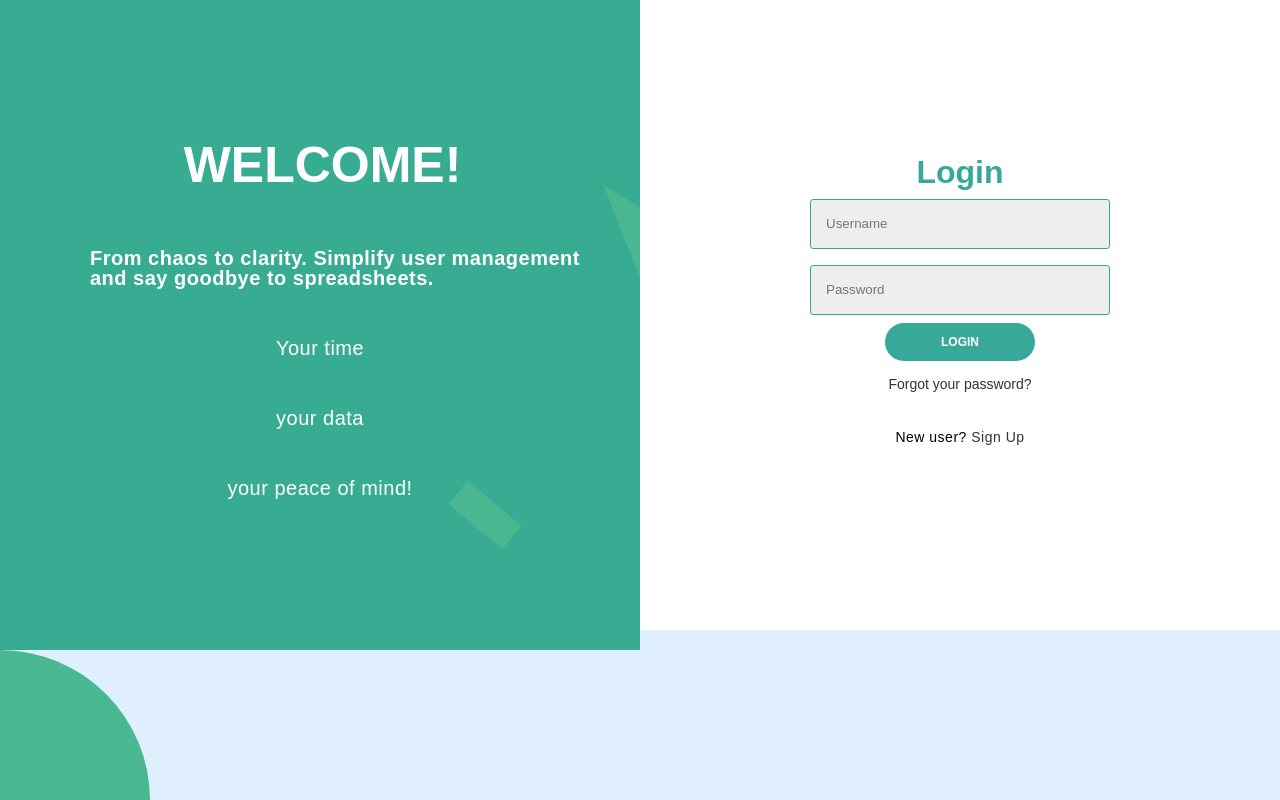
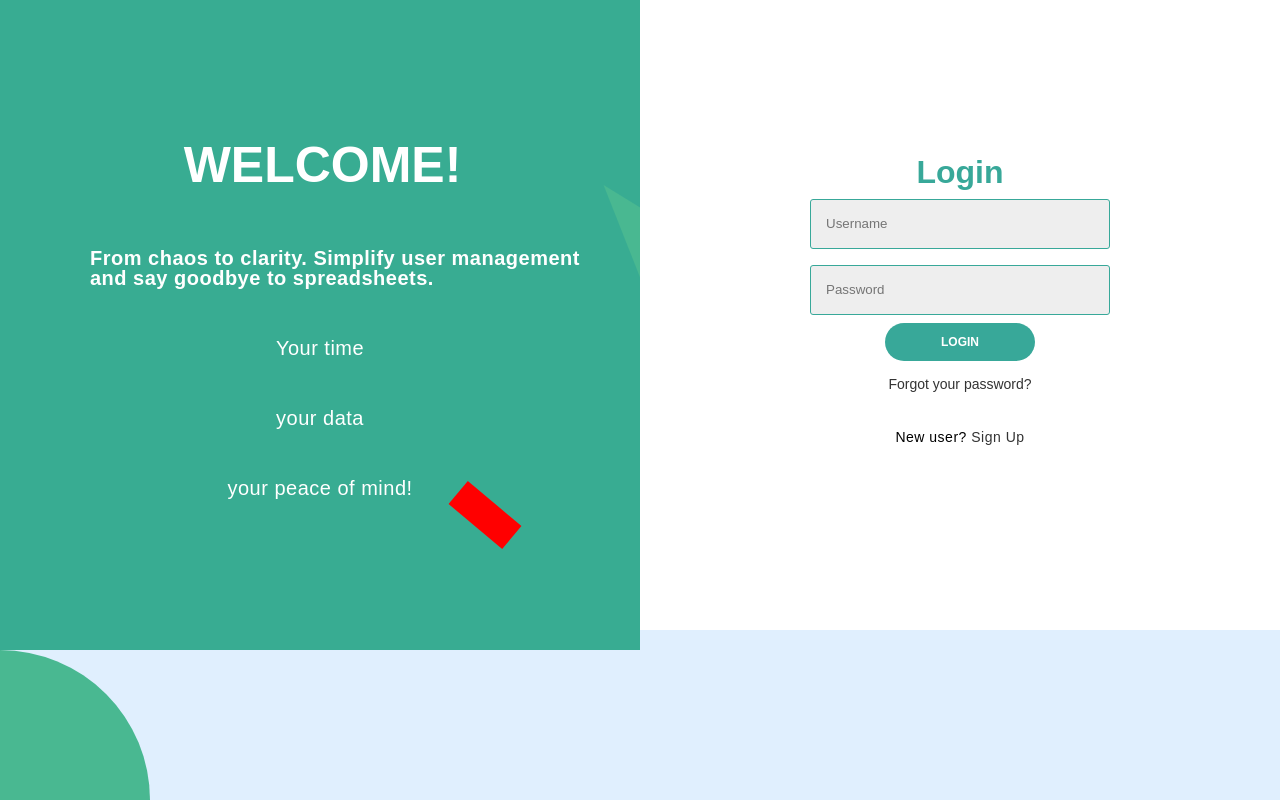
Before and after one commit to naolatomsa/User-Management-, a React (Create React App) app: page /login in a window 1280 px wide. Built offline with nearby package versions, Linux system fonts and the light colour scheme.

Commit message:
commit 2

```diff
--- a/src/login.css
+++ b/src/login.css
@@ -144,7 +144,7 @@
     height: 30px;
     left: 450px;
     top: 500px;
-    background: #49B891;
+    background: red;
     transform: rotate(-500deg);
   }
 
```
